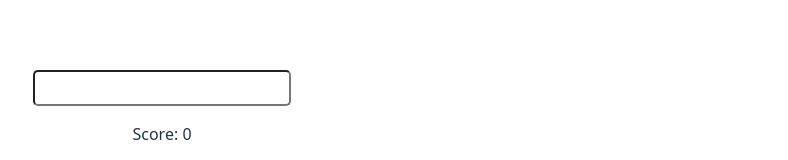
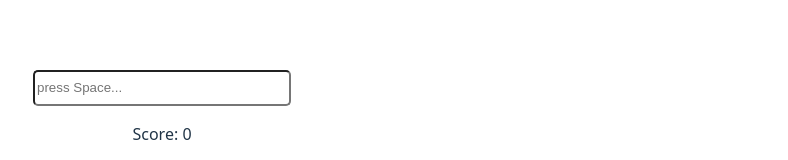
Before and after one commit to Mimue1/TypeRace, a React (Vite) app: page / in a window 1280 px wide. Shown: the part 342-502 px from the top of the page, without its empty margins (478-1266 px from the left). Built offline with nearby package versions, Linux system fonts and the light colour scheme.

Commit message:
feat: added press space to start (#1)
Add option to press space to start Game

Co-authored-by: Mimue1 <140005268+Mimue1@users.noreply.github>

```diff
--- a/src/components/Gameboard/Gameboard.tsx
+++ b/src/components/Gameboard/Gameboard.tsx
@@ -1,6 +1,5 @@
 import { useRef, useState } from "react";
 import { Timer } from "./Timer/Timer";
-import { Button, Typography } from "@mui/material";
 import { IntervalOption, IntervalSelectContainer, Score, WordsContainer } from "./Gameboard.styles";
 
 interface GameboardProps {
@@ -12,10 +11,21 @@ export const Gameboard = ({challangeWords}: GameboardProps) => {
     const [seconds, setSeconds] = useState(60);
     const [score, setScore] = useState(0);
     const [wpm, setWpm] = useState(0);
-    const [countdownStarted, setCountdownStarted] = useState(false);
+    const [countdownStarted, toggleCountdown] = useState(false);
     const inputRef = useRef<HTMLInputElement>(null);
     const [randomWord, setRandomWord] = useState("--start-game--");
 
+
+    const newWord = () => {
+        let newWord;
+
+            do {
+                newWord = challangeWords[Math.floor(Math.random() * challangeWords.length)];
+            } while (newWord === randomWord);
+            setRandomWord(newWord);
+            setScore((score) => score + 1);
+            setInput("");
+    }
 
     const handleKeyDown = (e:React.KeyboardEvent<HTMLInputElement>) => {
         const value = e.currentTarget.value;
@@ -24,14 +34,19 @@ export const Gameboard = ({challangeWords}: GameboardProps) => {
             if(value !== randomWord || countdownStarted === false){
                 return;
             }
-            let newWord;
+            newWord();
+        }
 
-            do {
-                newWord = challangeWords[Math.floor(Math.random() * challangeWords.length)];
-            } while (newWord === randomWord);
-            setRandomWord(newWord);
-            setScore((score) => score + 1);
-            setInput("");
+        if(e.key === " "){
+            if(!countdownStarted){
+                handleStart();
+            }
+            else{
+                if(value !== randomWord){
+                    return;
+                }
+                newWord();
+            }
         }
     }
 
@@ -43,7 +58,7 @@ export const Gameboard = ({challangeWords}: GameboardProps) => {
         setRandomWord("--start-game--");
         setScore(0);
         setInput("");
-        setCountdownStarted(false);
+        toggleCountdown(false);
     }
 
     const handleStart = () => {
@@ -58,11 +73,11 @@ export const Gameboard = ({challangeWords}: GameboardProps) => {
         setRandomWord(newWord);
         setScore(0);
         setInput("");
-        setCountdownStarted(true);
+        toggleCountdown(true);
     }
 
     const handleTimerEnd = (startSeconds: number) => {
-        setCountdownStarted(false);
+        toggleCountdown(false);
         const minutes = startSeconds / 60;
         setWpm(Math.floor(score / minutes));
     }
@@ -86,7 +101,7 @@ export const Gameboard = ({challangeWords}: GameboardProps) => {
                 )
             })}
         </WordsContainer>
-        <input ref={inputRef} value={input} onChange={(e) => setInput(e.target.value)} style={{width: "250px", height: "30px", borderRadius: "5px"}} onKeyDown={handleKeyDown}></input>
+        <input ref={inputRef} value={input.trim()} onChange={(e) => setInput(e.target.value)} style={{width: "250px", height: "30px", borderRadius: "5px"}} onKeyDown={handleKeyDown} placeholder="press Space..."></input>
         <p> Score: {score}</p>
         <div >
             <button style={{margin: "5px"}} onClick={handleStart}>Start</button>
```
